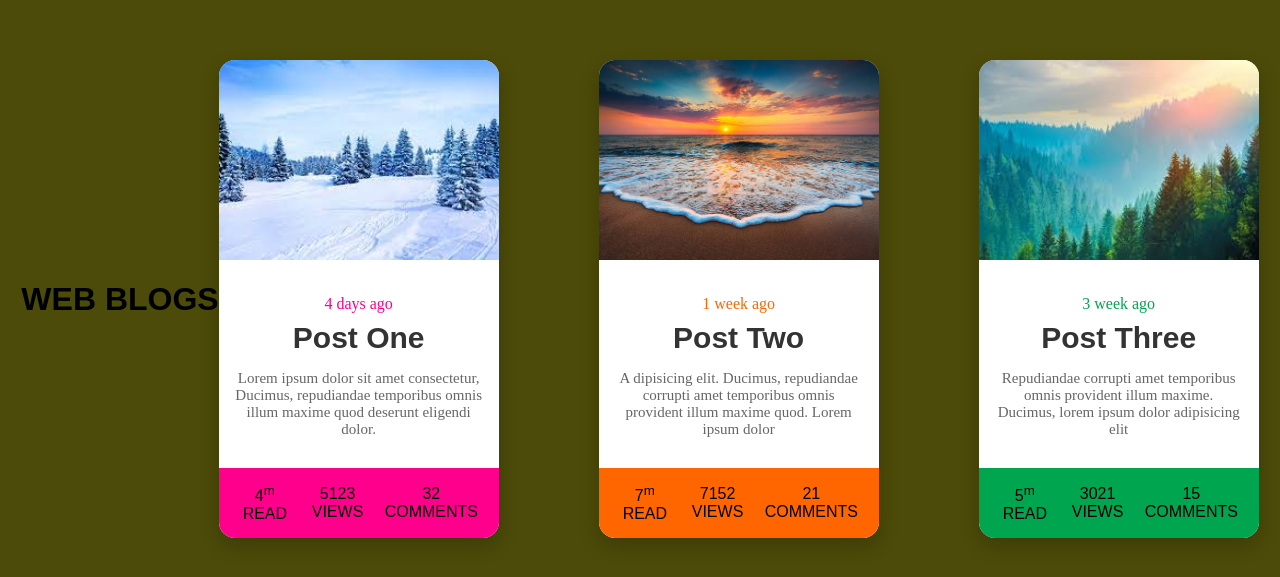
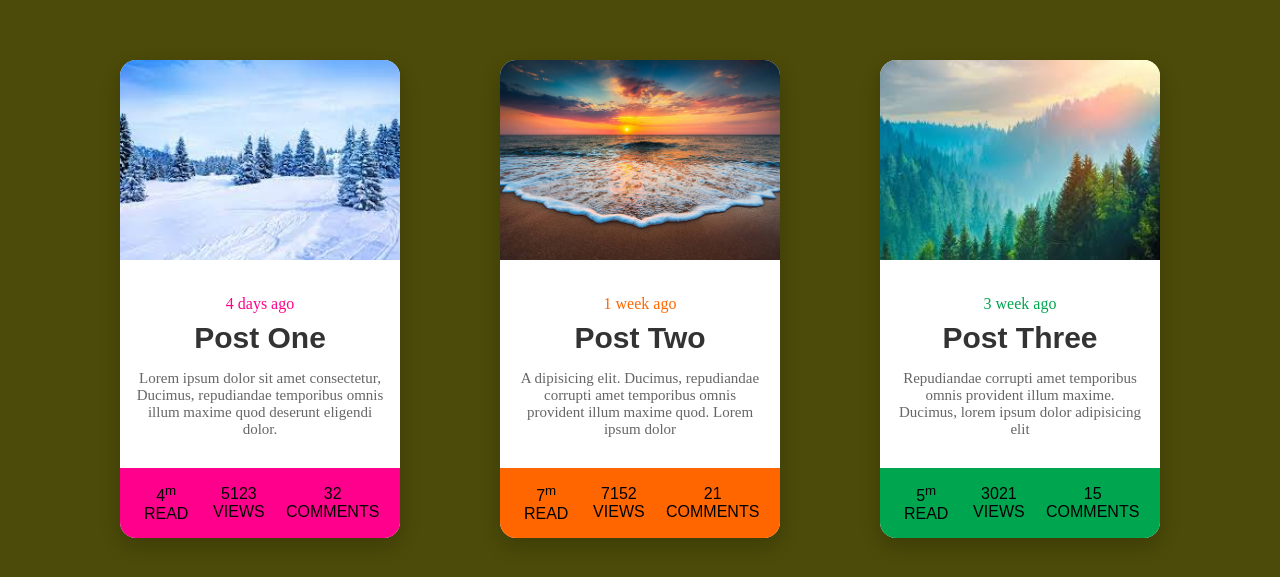
Before and after one commit to MULUMBArgrs/web-development-work, a plain HTML site: page post card.html in a window 1280 px wide. Shown: the part 109-686 px from the top of the page. Drawn offline with Linux system fonts and the light colour scheme.

Commit message:
initial commit

```diff
--- a/post card.html
+++ b/post card.html
@@ -7,7 +7,6 @@
     <link rel="stylesheet" href="format.css"/>
 </head>
 <body>
-         <center><h1>WEB BLOGS</h1></center>
     <div class="card-container">
       <div class="card pink">
            <img src="image.jpeg" alt="snow picture"/>
```
